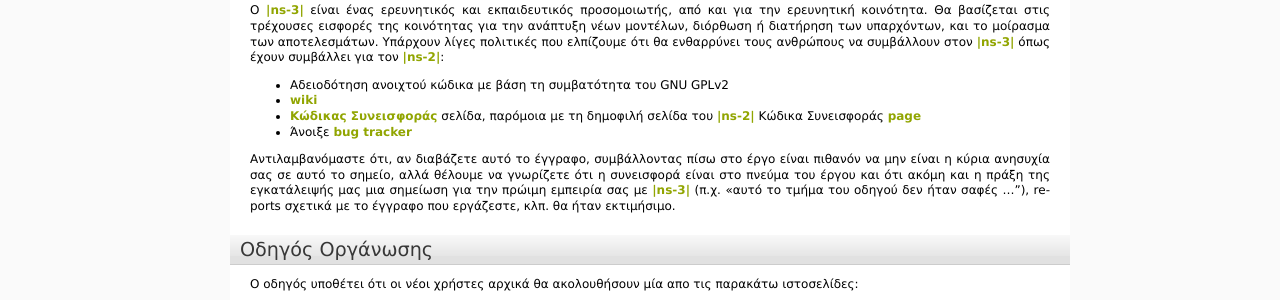
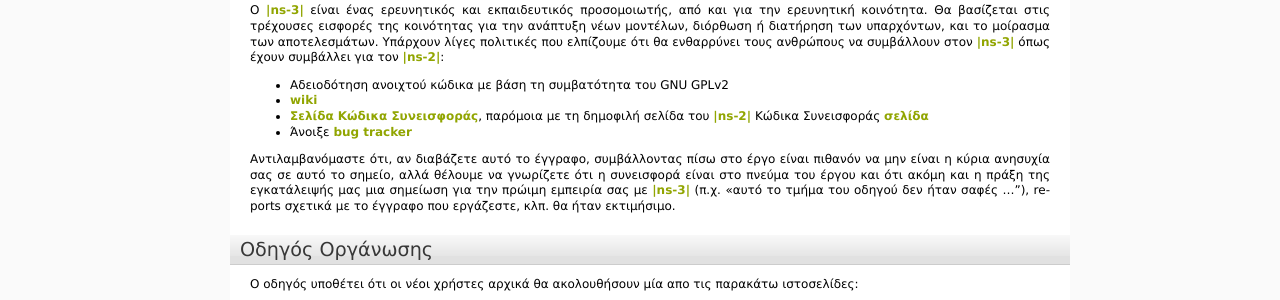
Before and after one commit to maupatras/ns3_teamB, a Sphinx documentation site: the page built from ns-3.22/doc/tutorial-gr/source/introduction.rst, in a window 1280 px wide. Shown: the part 1571-1871 px from the top of the page. Built offline with Sphinx 7.4.7, drawn with Linux system fonts in a browser that asks for light colours; formulas are drawn with MathJax 3.

Commit message:
Update introduction.rst

```diff
--- a/ns-3.22/doc/tutorial-gr/source/introduction.rst
+++ b/ns-3.22/doc/tutorial-gr/source/introduction.rst
@@ -230,7 +230,7 @@
 
 * Αδειοδότηση ανοιχτού κώδικα με βάση τη συμβατότητα του GNU GPLv2
 * `wiki <http://www.nsnam.org/wiki>`_
-* `Κώδικας Συνεισφοράς <http://www.nsnam.org/wiki/Contributed_Code>`_ σελίδα, παρόμοια με τη δημοφιλή σελίδα του |ns-2| Κώδικα Συνεισφοράς  `page <http://nsnam.isi.edu/nsnam/index.php/Contributed_Code>`_
+* `Σελίδα Κώδικα Συνεισφοράς <http://www.nsnam.org/wiki/Contributed_Code>`_, παρόμοια με τη δημοφιλή σελίδα του |ns-2| Κώδικα Συνεισφοράς  `σελίδα <http://nsnam.isi.edu/nsnam/index.php/Contributed_Code>`_
 * Άνοιξε `bug tracker <http://www.nsnam.org/bugzilla>`_
 
 ..
```
